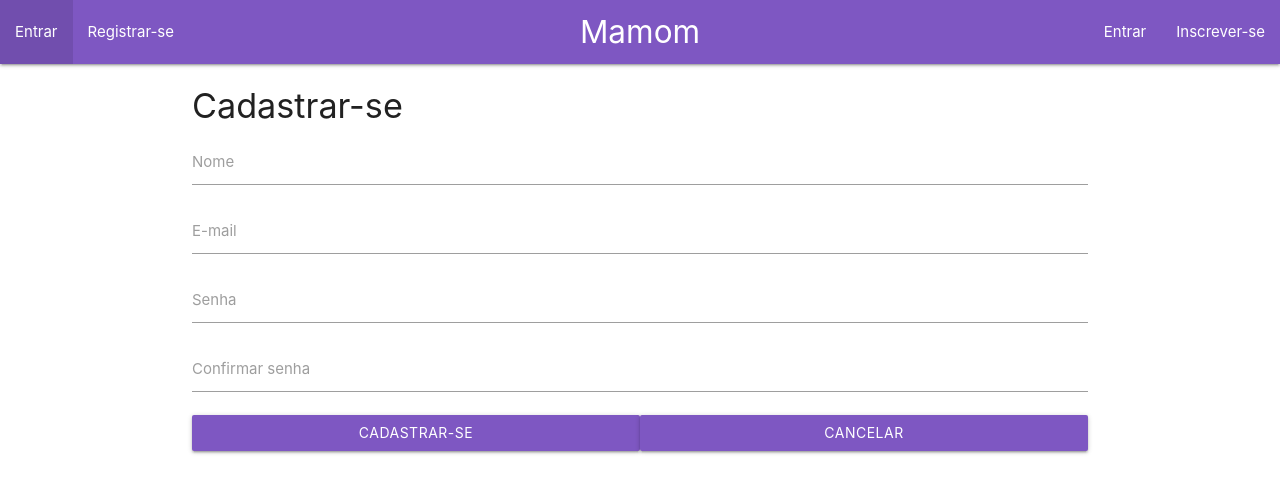
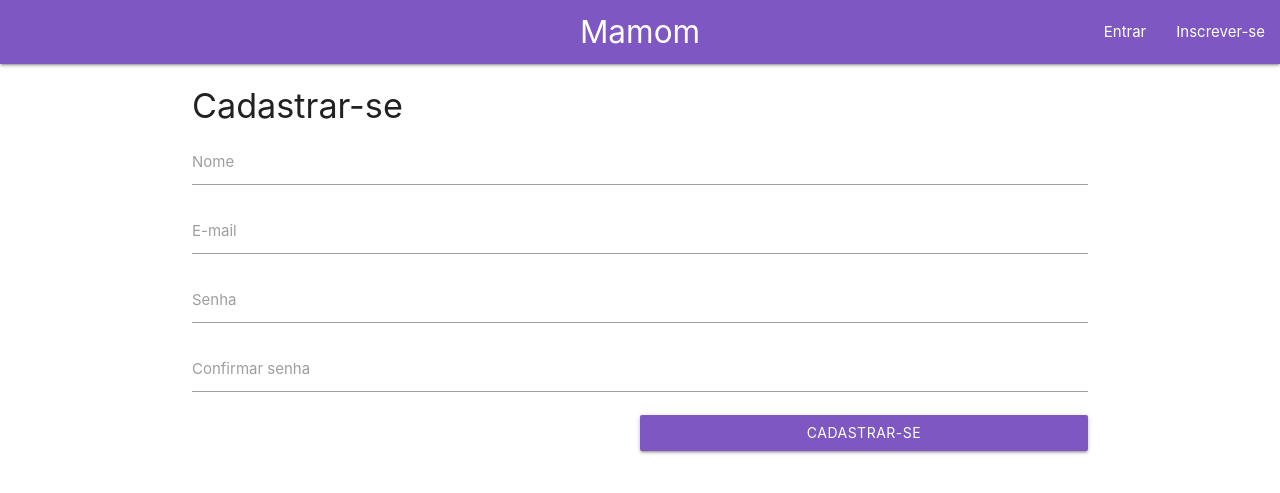
Before and after one commit to eduardosvieira/mamom, a Flask app: page /mamom/signup/ in a window 1280 px wide. Shown: the top 493 px of the page. Run offline with Flask 2, Linux system fonts and the light colour scheme.

Commit message:
fixing layout at signup.html

```diff
--- a/mamom/templates/signup/signup.html
+++ b/mamom/templates/signup/signup.html
@@ -22,11 +22,11 @@
           <li><a href="/mamom/signup/">Inscrever-se</a></li>
         </ul>
 
-        <ul id="slide-out" class="side-nav">
+        <ul id="slide-out" class="sidenav">
           <li><a href="/mamom/login/">Entrar</a></li>
           <li><a href="/mamom/signup/">Registrar-se</a></li>
         </ul>
-        <a data-activates="slide-out" class="button-collapse hide-on-large-only"><i class="material-icons">menu</i></a>
+        <a href="#" data-target="slide-out" class="sidenav-trigger"><i class="material-icons">menu</i></a>
     </div>
   </nav>
 
@@ -65,8 +65,7 @@
         </div>
 
       <div class="row">
-        <button type="submit" class="btn col s12 m6 l6 #7e57c2 deep-purple lighten-1">Cadastrar-se</button>
-        <a href="/mamom/" class="btn col s12 m6 l6 #7e57c2 deep-purple lighten-1">Cancelar</a>
+        <button type="submit" class="btn col s12 m12 l6 offset-l6 #7e57c2 deep-purple lighten-1">Cadastrar-se</button>
       </div>
     </form>
   </div>
```
